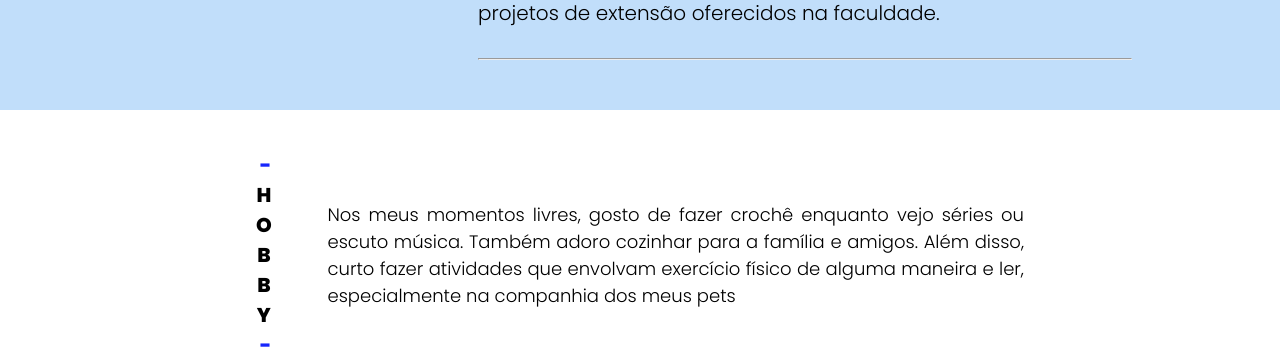
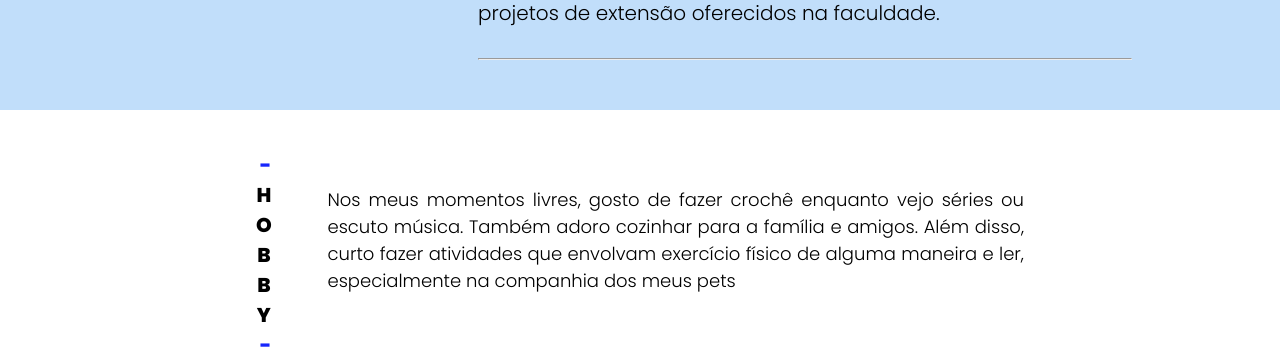
Before and after one commit to heloisa-pinho/Portifolio, a plain HTML site: page index.html in a window 1280 px wide. Shown: the part 516-873 px from the top of the page. Drawn offline with Linux system fonts and the light colour scheme.

Commit message:
[Fix] margin do carrossel

```diff
--- a/index.html
+++ b/index.html
@@ -73,7 +73,7 @@
                             &nbsp-</span>
                     </div>
 
-                    <div style="margin-left: 15px;">
+                    <div style="margin-left: 15px; margin-bottom: 30px;">
                         <span class="texto">Nos meus momentos livres, gosto de fazer crochê enquanto vejo séries ou
                             escuto música. Também adoro cozinhar para a família e amigos. Além disso, curto fazer
                             atividades que envolvam exercício físico de alguma maneira e ler, especialmente na companhia
--- a/styles.css
+++ b/styles.css
@@ -161,9 +161,9 @@ body {
   position: relative;
   width: 330px; /* Largura do carrossel */
   height: 380px; /* Altura do carrossel (igual à largura para imagens quadradas) */
-  margin: auto;
   overflow: hidden;
   background-color: #6e4b4b00; /* Adiciona um fundo para garantir visibilidade dos botões */
+  margin: auto;
 }
 
 /* Imagens do carrossel */
```
